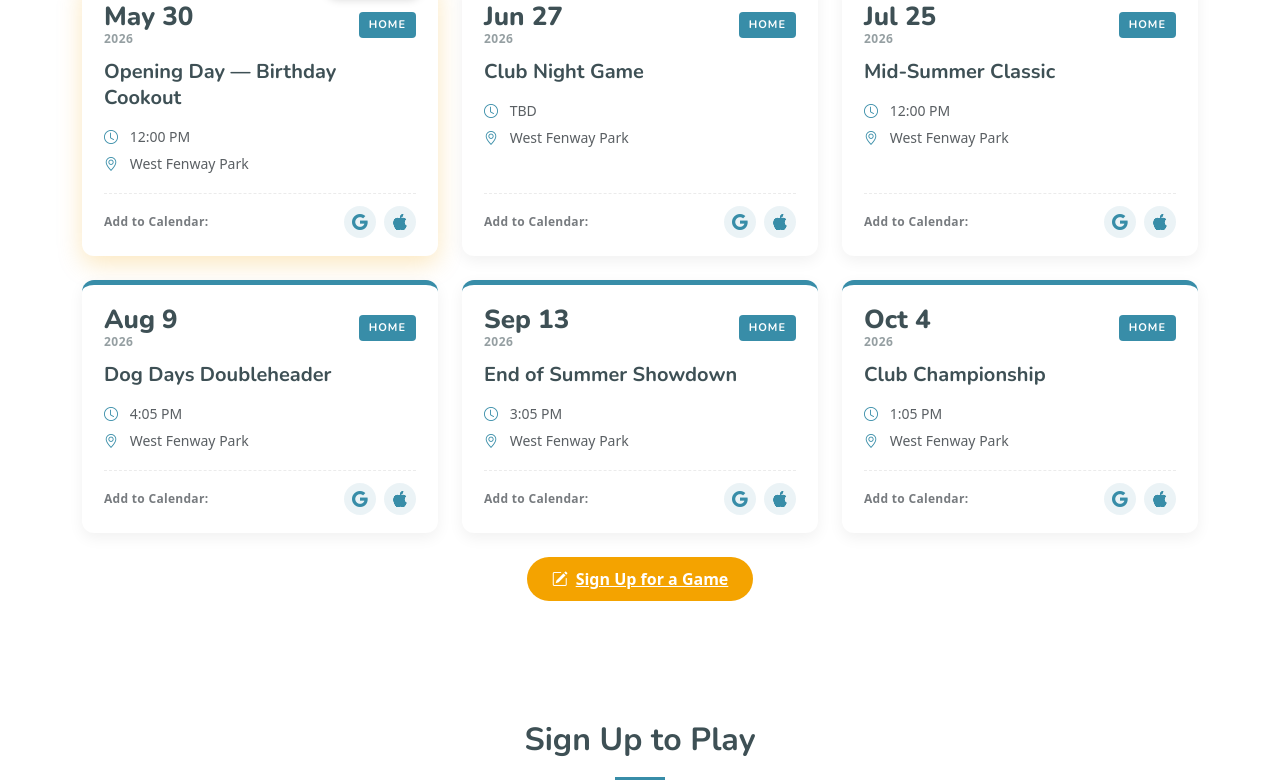
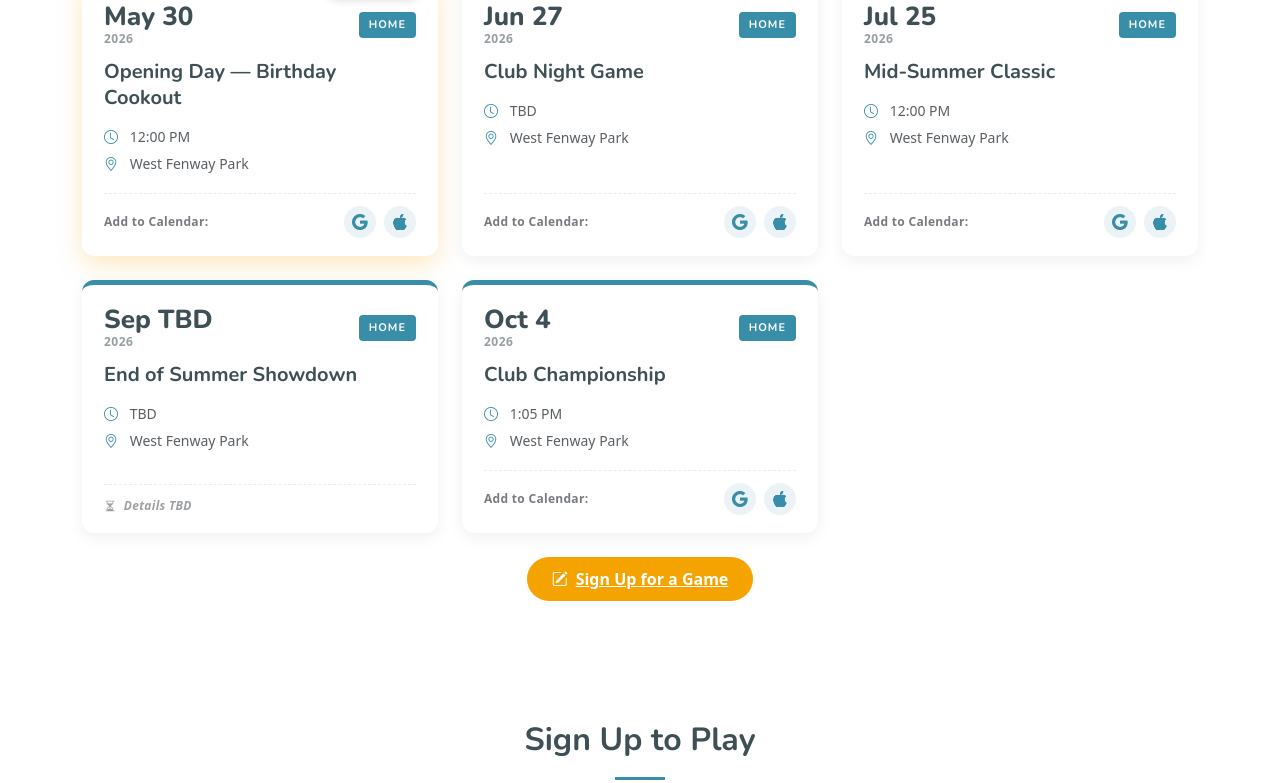
Before and after one commit to tbattista/wizards-wiffle-ball-club, a website with bundled scripts: page modular/index.html in a window 1280 px wide. Shown: the part 924-1707 px from the top of the page. Built offline with nearby package versions, Linux system fonts and the light colour scheme.

Commit message:
Support per-game duration + TBD flag; drop August, set Sep as TBD
- schedule.json:
  - Game 3 (Jul 25) gets durationHours: 4 so calendar invites are
    12pm-4pm instead of the default 3h.
  - Remove game 4 (Aug 9) — no game in August.
  - Game 5 now Sep TBD with tbd: true; real date/time to be set later.
- data-loader.js: durationOf() reads optional durationHours (default 3)
  for both Google URL and .ics end time. When tbd is true, card renders
  a muted "Details TBD" label instead of the calendar buttons.
- custom.css: style for the muted TBD label.

Co-Authored-By: Claude Opus 4.6 (1M context) <noreply@anthropic.com>

```diff
--- a/modular/assets/css/custom.css
+++ b/modular/assets/css/custom.css
@@ -348,6 +348,15 @@ body {
   letter-spacing: 0.3px;
 }
 
+.schedule-cal-label--muted {
+  font-style: italic;
+  color: color-mix(in srgb, var(--default-color), transparent 50%);
+}
+
+.schedule-cal-label--muted i {
+  margin-right: 4px;
+}
+
 .schedule-cal-btn {
   display: inline-flex;
   align-items: center;
--- a/modular/assets/js/modules/data-loader.js
+++ b/modular/assets/js/modules/data-loader.js
@@ -117,10 +117,12 @@ export async function loadScheduleData() {
       return `${y}${mo}${d}T${pad(h)}${pad(m)}00`;
     };
 
+    const durationOf = g => Number.isFinite(g.durationHours) ? g.durationHours : 3;
+
     const googleHref = g => {
       const { h, m } = parseTime(g.time);
       const start = localStamp(g.dateObj, h, m);
-      const end = localStamp(g.dateObj, h + 3, m);
+      const end = localStamp(g.dateObj, h + durationOf(g), m);
       const text = encodeURIComponent(`Wizards Wiffle Ball: ${g.opponent}`);
       const location = encodeURIComponent(`${g.location}, 1 W Pontiac St, Warwick, RI 02886`);
       return `https://www.google.com/calendar/render?action=TEMPLATE&text=${text}&dates=${start}/${end}&location=${location}`;
@@ -129,7 +131,7 @@ export async function loadScheduleData() {
     const icsContent = g => {
       const { h, m } = parseTime(g.time);
       const start = localStamp(g.dateObj, h, m);
-      const end = localStamp(g.dateObj, h + 3, m);
+      const end = localStamp(g.dateObj, h + durationOf(g), m);
       const stamp = localStamp(new Date(), new Date().getHours(), new Date().getMinutes());
       const uid = `wwbc-${g.id}-${start}@wizardswiffleball`;
       return [
@@ -152,7 +154,7 @@ export async function loadScheduleData() {
     };
 
     const icsByGameId = {};
-    games.forEach(g => { icsByGameId[g.id] = icsContent(g); });
+    games.forEach(g => { if (!g.tbd) icsByGameId[g.id] = icsContent(g); });
 
     grid.innerHTML = games.map((g, i) => {
       const isNext = i === nextIdx;
@@ -177,6 +179,9 @@ export async function loadScheduleData() {
               <div><i class="bi bi-geo-alt"></i> ${escape(g.location)}</div>
             </div>
             <div class="schedule-actions">
+              ${g.tbd ? `
+                <span class="schedule-cal-label schedule-cal-label--muted"><i class="bi bi-hourglass-split"></i> Details TBD</span>
+              ` : `
                 <span class="schedule-cal-label">Add to Calendar:</span>
                 <a class="schedule-cal-btn" href="${googleHref(g)}" target="_blank" rel="noopener" title="Google Calendar" aria-label="Add to Google Calendar">
                   <i class="bi bi-google"></i>
@@ -184,6 +189,7 @@ export async function loadScheduleData() {
                 <a class="schedule-cal-btn" href="#" data-ics-game="${g.id}" title="Apple Calendar / .ics" aria-label="Download .ics for Apple Calendar">
                   <i class="bi bi-apple"></i>
                 </a>
+              `}
             </div>
           </div>
         </div>
--- a/modular/data/schedule.json
+++ b/modular/data/schedule.json
@@ -28,6 +28,7 @@
       "date": "2026-07-25",
       "dateDisplay": "Jul 25",
       "time": "12:00 PM",
+      "durationHours": 4,
       "opponent": "Mid-Summer Classic",
       "homeAway": "home",
       "location": "West Fenway Park",
@@ -35,21 +36,11 @@
       "result": null
     },
     {
-      "id": 4,
-      "date": "2026-08-09",
-      "dateDisplay": "Aug 9",
-      "time": "4:05 PM",
-      "opponent": "Dog Days Doubleheader",
-      "homeAway": "home",
-      "location": "West Fenway Park",
-      "status": "upcoming",
-      "result": null
-    },
-    {
       "id": 5,
-      "date": "2026-09-13",
-      "dateDisplay": "Sep 13",
-      "time": "3:05 PM",
+      "date": "2026-09-01",
+      "dateDisplay": "Sep TBD",
+      "time": "TBD",
+      "tbd": true,
       "opponent": "End of Summer Showdown",
       "homeAway": "home",
       "location": "West Fenway Park",
```
Lines whose indentation alone changed are shown as unchanged.
